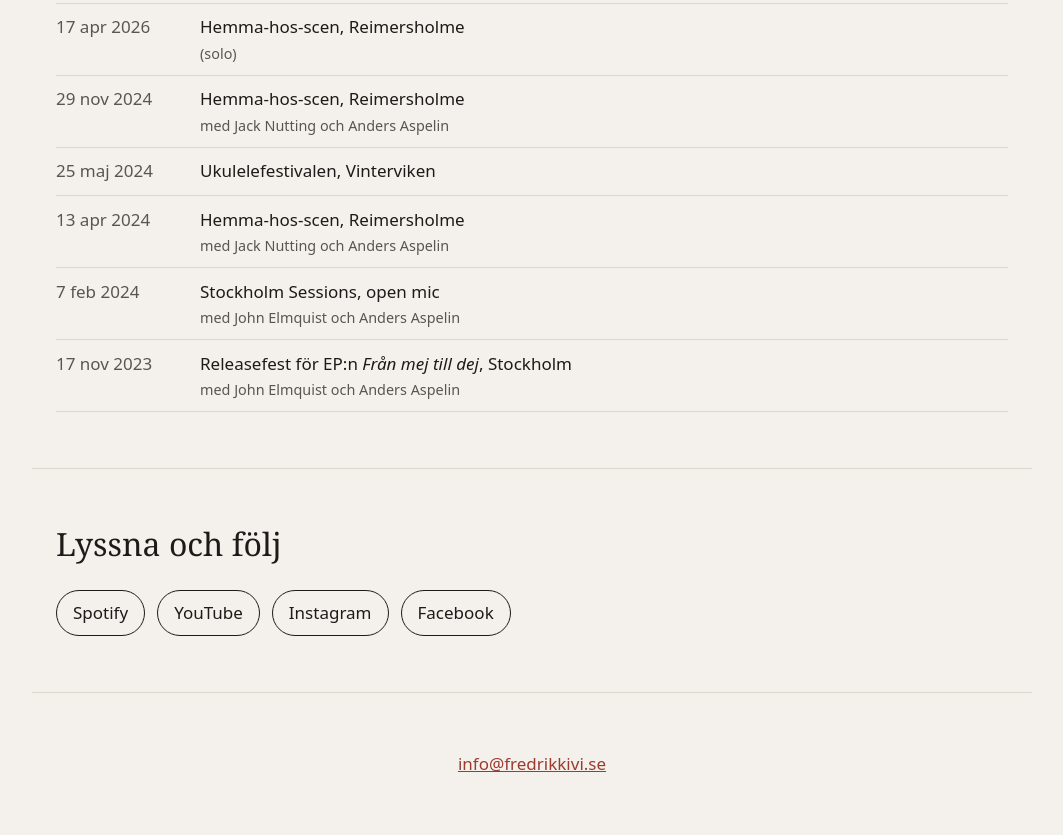
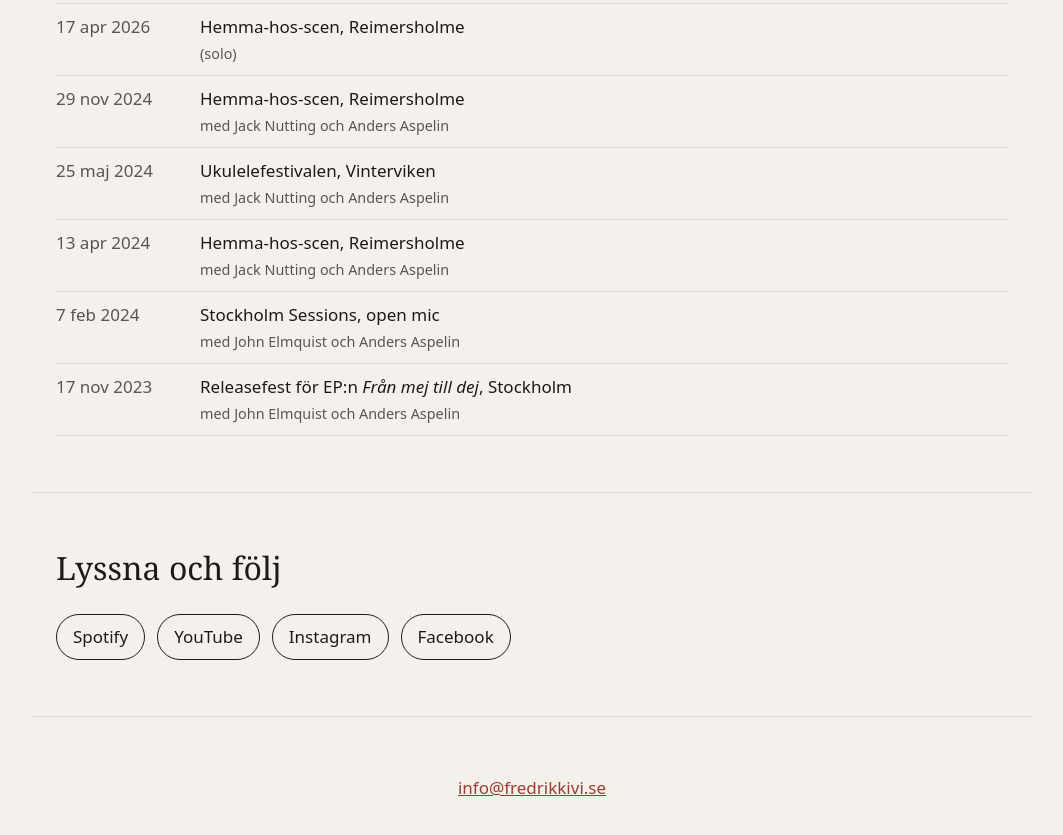
Before and after one commit to fredrikkivi/fredrikkivi.github.io, a plain HTML site: page index.html in a window 1280 px wide. Shown: the part 2147-2982 px from the top of the page, without its empty margins (108-1171 px from the left). Drawn offline with Linux system fonts and the light colour scheme.

Commit message:
Lägg till medverkande på Ukulelefestivalen (#6)
Claude-Session: https://claude.ai/code/session_01WwA262cuz8nMUG9DxeTd9k

Co-authored-by: Claude <noreply@anthropic.com>

```diff
--- a/index.html
+++ b/index.html
@@ -73,7 +73,7 @@
       <ul class="gigs">
         <li><time datetime="2026-04-17">17 apr 2026</time><span>Hemma-hos-scen, Reimersholme <small>(solo)</small></span></li>
         <li><time datetime="2024-11-29">29 nov 2024</time><span>Hemma-hos-scen, Reimersholme <small>med Jack Nutting och Anders Aspelin</small></span></li>
-        <li><time datetime="2024-05-25">25 maj 2024</time><span>Ukulelefestivalen, Vinterviken</span></li>
+        <li><time datetime="2024-05-25">25 maj 2024</time><span>Ukulelefestivalen, Vinterviken <small>med Jack Nutting och Anders Aspelin</small></span></li>
         <li><time datetime="2024-04-13">13 apr 2024</time><span>Hemma-hos-scen, Reimersholme <small>med Jack Nutting och Anders Aspelin</small></span></li>
         <li><time datetime="2024-02-07">7 feb 2024</time><span>Stockholm Sessions, open mic <small>med John Elmquist och Anders Aspelin</small></span></li>
         <li><time datetime="2023-11-17">17 nov 2023</time><span>Releasefest för EP:n <em>Från mej till dej</em>, Stockholm <small>med John Elmquist och Anders Aspelin</small></span></li>
```
